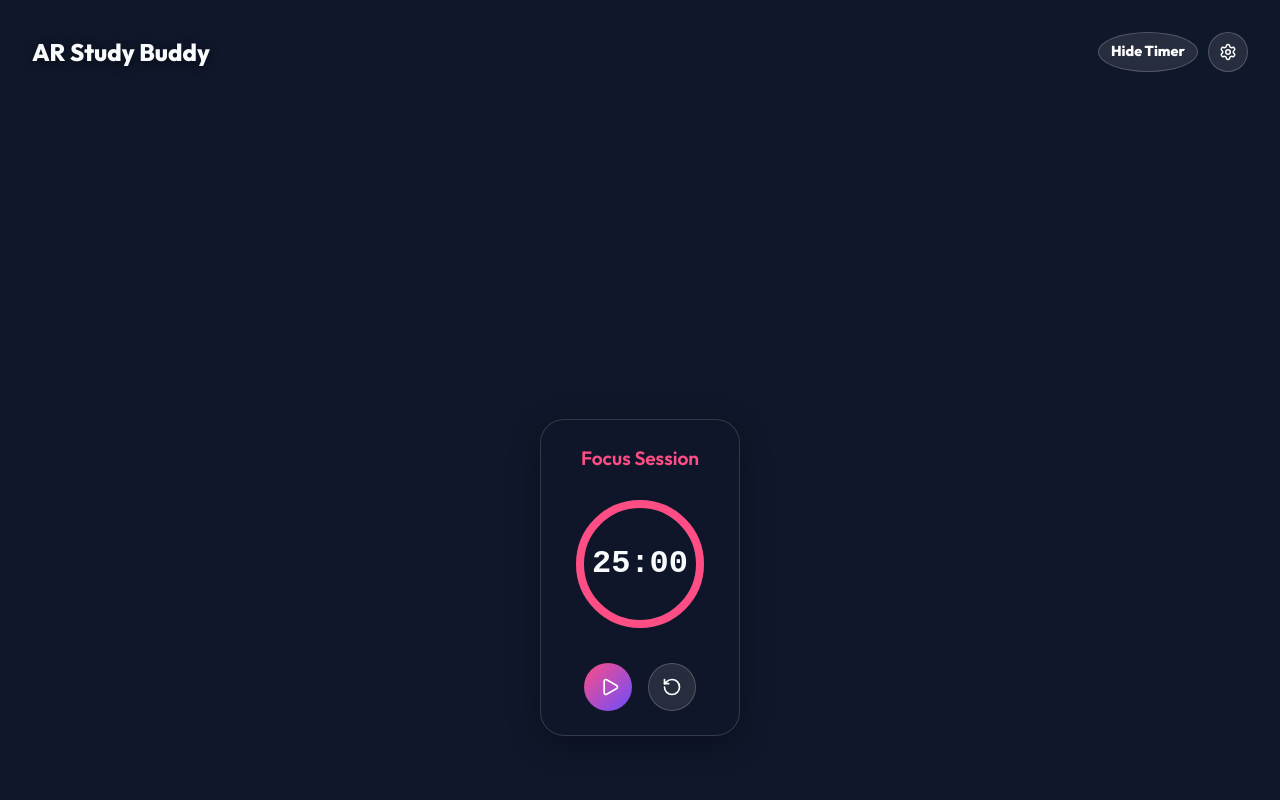
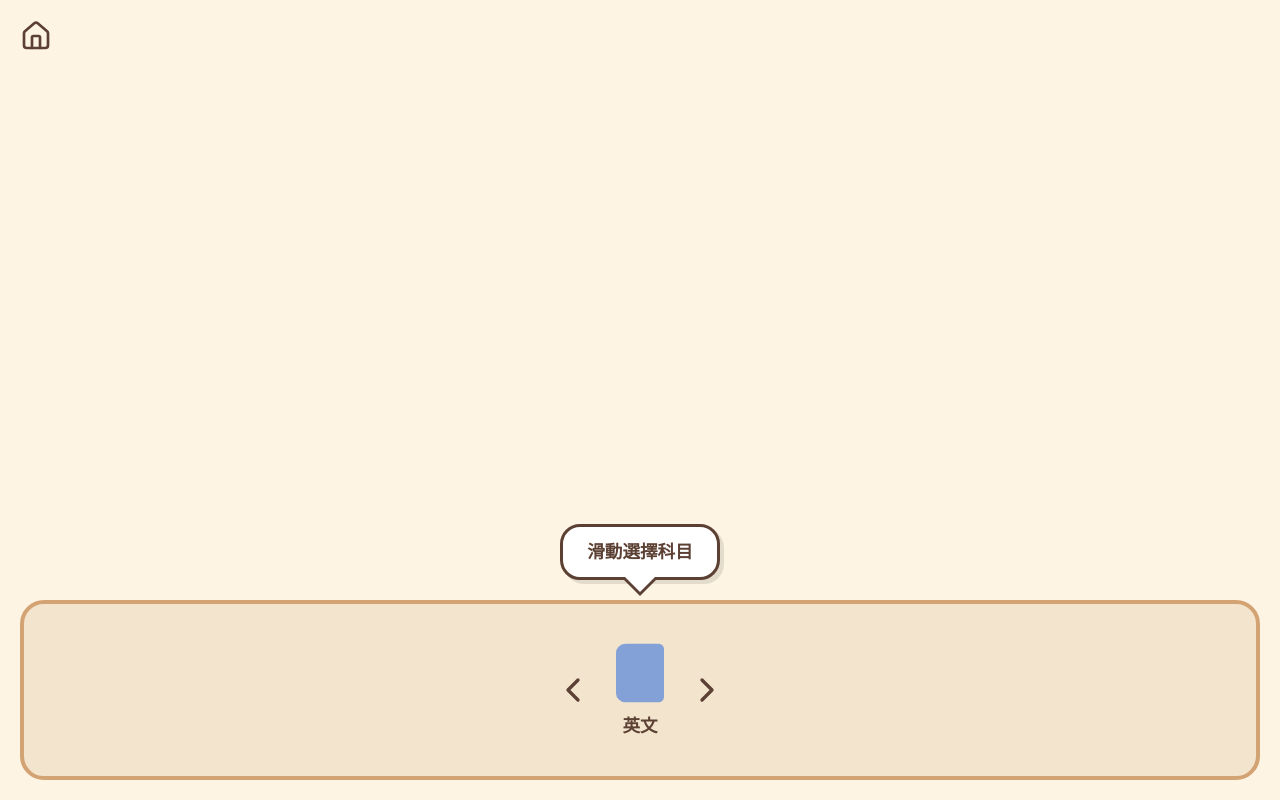
Before and after one commit to yo-yo0613/ar-project, a React (Vite) app: page / in a window 1280 px wide. Both pictures are taken after a click on the button "Start AR Camera". Built offline with nearby package versions, Linux system fonts and the light colour scheme.

Commit message:
feat: implement warm storybook UI flow, speech bubble and purple monster mascot expressions

```diff
--- a/src/components/OverlayUI.tsx
+++ b/src/components/OverlayUI.tsx
@@ -1,108 +1,128 @@
 import React, { useState } from 'react';
-import { PomodoroTimer } from './PomodoroTimer';
 import { useTimer } from '../context/TimerContext';
-import { Settings, X } from 'lucide-react';
+import { Home, ChevronLeft, ChevronRight, Book, Undo, Play, Pause } from 'lucide-react';
 
 export const OverlayUI: React.FC = () => {
-  const { workDuration, breakDuration, setWorkDuration, setBreakDuration, isActive, setAudioUrl } = useTimer();
-  const [showSettings, setShowSettings] = useState(false);
-  const [showTimer, setShowTimer] = useState(true);
+  const {
+    timeLeft,
+    isActive,
+    toggleTimer,
+    resetTimer,
+    appState,
+    setAppState,
+    subject,
+    setSubject,
+    feedCompanion
+  } = useTimer();
+
+  const subjects = ['國文', '英文', '數學', '自然', '社會'];
+  const subjectColors = ['#D97777', '#7799D9', '#77D988', '#D9D377', '#D9A177'];
+  const [subjectIndex, setSubjectIndex] = useState(1); // Default to 英文
+
+  const formatTime = (seconds: number) => {
+    const h = Math.floor(seconds / 3600);
+    const m = Math.floor((seconds % 3600) / 60);
+    const s = seconds % 60;
+    if (h > 0) {
+      return `${h.toString().padStart(2, '0')}:${m.toString().padStart(2, '0')}:${s.toString().padStart(2, '0')}`;
+    }
+    return `${m.toString().padStart(2, '0')}:${s.toString().padStart(2, '0')}`;
+  };
+
+  const getSpeechText = () => {
+    switch (appState) {
+      case 'selection': return '滑動選擇科目';
+      case 'ready': return '點擊下方按鈕開始計時';
+      case 'focusing':
+        return isActive ? '怎麼來看我啦~' : '你按了暫停，快回來專心！';
+      case 'completed': return '好棒！完成了！來跟我玩吧！';
+      case 'feeding': return '謝謝你陪我玩！\n(點擊BACK選擇其他科目)';
+      default: return '嗨！';
+    }
+  };
+
+  const nextSubject = () => setSubjectIndex((i) => (i + 1) % subjects.length);
+  const prevSubject = () => setSubjectIndex((i) => (i - 1 + subjects.length) % subjects.length);
 
   return (
-    <div className="ui-layer">
-      {/* Top Bar: Title & Settings toggle */}
+    <div className="ui-layer" style={{ padding: '20px 20px 0 20px', pointerEvents: 'none' }}>
+
+      {/* Top Bar */}
       <div style={{ display: 'flex', justifyContent: 'space-between', alignItems: 'center' }}>
-        <h1 style={{ fontSize: '1.5rem', fontWeight: 800, textShadow: '0 2px 10px rgba(0,0,0,0.5)' }}>
-          AR Study Buddy
-        </h1>
-        <div style={{ display: 'flex', gap: '10px' }}>
-          <button
-            className="glass-button"
-            onClick={() => setShowTimer(!showTimer)}
-            style={{ padding: '0 12px', height: '40px', fontSize: '0.9rem', fontWeight: 'bold' }}
-          >
-            {showTimer ? 'Hide Timer' : 'Show Timer'}
-          </button>
-          <button
-            className="glass-button"
-            onClick={() => setShowSettings(!showSettings)}
-            style={{ width: '40px', height: '40px' }}
-            disabled={isActive}
-            title={isActive ? "Pause timer to change settings" : "Settings"}
-          >
-            {showSettings ? <X size={18} /> : <Settings size={18} />}
-          </button>
+        <button className="icon-button" onClick={resetTimer} style={{ pointerEvents: 'auto' }}>
+          <Home size={32} color="#5C4033" />
+        </button>
+        <div style={{ fontSize: '1.2rem', fontWeight: 800, color: '#5C4033' }}>
+          {appState !== 'selection' ? subject : ''}
         </div>
       </div>
 
-      {/* Settings Modal (if open) */}
-      {showSettings && !isActive && (
-        <div className="glass-panel" style={{
-          position: 'absolute',
-          top: '80px',
-          right: '2rem',
-          padding: '20px',
-          width: '250px',
-          animation: 'pulse 0.3s ease-out'
-        }}>
-          <h3 style={{ marginBottom: '16px', fontSize: '1.1rem' }}>Settings</h3>
-          <div style={{ marginBottom: '12px' }}>
-            <label style={{ display: 'block', marginBottom: '8px', fontSize: '0.9rem', color: 'var(--text-muted)' }}>
-              Focus Duration (mins)
-            </label>
-            <input
-              type="number"
-              className="glass-input"
-              value={workDuration}
-              onChange={(e) => setWorkDuration(Number(e.target.value) || 25)}
-              min={1}
-              max={120}
-            />
+      {/* Center: Speech Bubble (appears above the panel) */}
+      <div style={{
+        flex: 1,
+        display: 'flex',
+        alignItems: 'flex-end',
+        justifyContent: 'center',
+        paddingBottom: '20px'
+      }}>
+        <div className="speech-bubble" style={{ pointerEvents: 'auto', textAlign: 'center', whiteSpace: 'pre-line' }}>
+          {getSpeechText()}
+        </div>
+      </div>
+
+      {/* Bottom Panel */}
+      <div className="panel" style={{
+        height: '180px',
+        pointerEvents: 'auto',
+        display: 'flex',
+        alignItems: 'center',
+        justifyContent: 'center',
+        marginBottom: '20px'
+      }}>
+
+        {appState === 'selection' && (
+          <div style={{ display: 'flex', alignItems: 'center', gap: '15px' }}>
+            <button className="icon-button" onClick={prevSubject}><ChevronLeft size={40}/></button>
+            <div style={{ display: 'flex', flexDirection: 'column', alignItems: 'center', cursor: 'pointer' }}
+                 onClick={() => { setSubject(subjects[subjectIndex]); setAppState('ready'); }}>
+              <Book size={64} color={subjectColors[subjectIndex]} fill={subjectColors[subjectIndex]} style={{ opacity: 0.9 }}/>
+              <span style={{ fontWeight: 800, marginTop: '8px', fontSize: '1.1rem' }}>{subjects[subjectIndex]}</span>
+            </div>
+            <button className="icon-button" onClick={nextSubject}><ChevronRight size={40}/></button>
           </div>
-          <div>
-            <label style={{ display: 'block', marginBottom: '8px', fontSize: '0.9rem', color: 'var(--text-muted)' }}>
-              Break Duration (mins)
-            </label>
-            <input
-              type="number"
-              className="glass-input"
-              value={breakDuration}
-              onChange={(e) => setBreakDuration(Number(e.target.value) || 5)}
-              min={1}
-              max={60}
-            />
+        )}
+
+        {appState === 'ready' && (
+          <div style={{ display: 'flex', alignItems: 'center', gap: '30px' }}>
+            <button className="icon-button" onClick={() => setAppState('selection')}><Undo size={32}/></button>
+            <button className="action-button" onClick={toggleTimer} style={{ width: '160px' }}>START</button>
           </div>
-          <div style={{ marginTop: '16px' }}>
-            <label style={{ display: 'block', marginBottom: '8px', fontSize: '0.9rem', color: 'var(--text-muted)' }}>
-              Custom Alarm Sound
-            </label>
-            <input
-              type="file"
-              accept="audio/*"
-              className="glass-input"
-              style={{ padding: '4px', fontSize: '0.8rem' }}
-              onChange={(e) => {
-                const file = e.target.files?.[0];
-                if (file) {
-                  const url = URL.createObjectURL(file);
-                  setAudioUrl(url);
-                }
-              }}
-            />
+        )}
+
+        {appState === 'focusing' && (
+          <div style={{ display: 'flex', alignItems: 'center', gap: '30px' }}>
+            <button className="icon-button" onClick={resetTimer}><Undo size={32}/></button>
+            <div style={{ fontSize: '2.5rem', fontWeight: 800, width: '150px', textAlign: 'center' }}>
+              {formatTime(timeLeft)}
+            </div>
+            <button className="icon-button" onClick={toggleTimer}>
+              {isActive ? <Pause size={36} fill="#5C4033"/> : <Play size={36} fill="#5C4033"/>}
+            </button>
           </div>
-        </div>
-      )}
+        )}
 
-      {/* Bottom Area: Timer */}
-      <div style={{
-        alignSelf: 'center',
-        marginBottom: '2rem',
-        transition: 'all 0.3s cubic-bezier(0.25, 0.8, 0.25, 1)',
-        opacity: showTimer ? 1 : 0,
-        transform: showTimer ? 'translateY(0)' : 'translateY(50px)',
-        pointerEvents: showTimer ? 'auto' : 'none'
-      }}>
-        <PomodoroTimer />
+        {appState === 'completed' && (
+          <div style={{ display: 'flex', alignItems: 'center', gap: '30px', flexDirection: 'column' }}>
+             <button className="action-button" onClick={feedCompanion} style={{ width: '160px' }}>餵食</button>
+          </div>
+        )}
+
+        {appState === 'feeding' && (
+          <div style={{ display: 'flex', alignItems: 'center', gap: '30px' }}>
+            <button className="action-button" onClick={resetTimer} style={{ width: '160px', background: '#D4A373' }}>BACK</button>
+          </div>
+        )}
+
       </div>
     </div>
   );
--- a/src/context/TimerContext.tsx
+++ b/src/context/TimerContext.tsx
@@ -2,6 +2,8 @@ import { createContext, useContext, useState, useEffect, useRef } from 'react';
 import type { ReactNode } from 'react';
 
 type TimerMode = 'work' | 'break';
+export type AppState = 'selection' | 'ready' | 'focusing' | 'completed' | 'feeding';
+export type CompanionState = 'idle' | 'sad' | 'angry' | 'happy';
 
 interface TimerContextType {
   timeLeft: number;
@@ -16,9 +18,16 @@ interface TimerContextType {
   setWorkDuration: (mins: number) => void;
   setBreakDuration: (mins: number) => void;
   setMode: (mode: TimerMode) => void;
-  companionState: 'idle' | 'happy' | 'focus';
-  setCompanionState: (state: 'idle' | 'happy' | 'focus') => void;
+  companionState: CompanionState;
+  setCompanionState: (state: CompanionState) => void;
   triggerCompanionReaction: () => void;
+
+  // New App Flow States
+  appState: AppState;
+  setAppState: (state: AppState) => void;
+  subject: string;
+  setSubject: (subject: string) => void;
+  feedCompanion: () => void;
 }
 
 const TimerContext = createContext<TimerContextType | undefined>(undefined);
@@ -29,7 +38,12 @@ export const TimerProvider: React.FC<{ children: ReactNode }> = ({ children }) =
   const [timeLeft, setTimeLeft] = useState(workDuration * 60);
   const [isActive, setIsActive] = useState(false);
   const [mode, setMode] = useState<TimerMode>('work');
-  const [companionState, setCompanionState] = useState<'idle' | 'happy' | 'focus'>('idle');
+
+  // New App Flow
+  const [appState, setAppState] = useState<AppState>('selection');
+  const [subject, setSubject] = useState<string>('英文');
+  const [companionState, setCompanionState] = useState<CompanionState>('idle');
+
   const [audioUrl, setAudioUrl] = useState<string>('https://actions.google.com/sounds/v1/alarms/beep_short.ogg');
 
   const targetEndTime = useRef<number | null>(null);
@@ -48,24 +62,28 @@ export const TimerProvider: React.FC<{ children: ReactNode }> = ({ children }) =
 
   // Triggered when user pokes the companion
   const triggerCompanionReaction = () => {
-    setCompanionState('happy');
-    setTimeout(() => {
-      setCompanionState(isActive ? 'focus' : 'idle');
-    }, 2000);
+    if (appState === 'focusing') {
+      setCompanionState('happy');
+      setTimeout(() => {
+        setCompanionState(isActive ? 'sad' : 'angry');
+      }, 2000);
+    }
   };
 
   // Reset timer when duration or mode changes (if not active)
   useEffect(() => {
-    if (!isActive) {
+    if (!isActive && appState !== 'completed' && appState !== 'feeding') {
       setTimeLeft(mode === 'work' ? workDuration * 60 : breakDuration * 60);
     }
-  }, [workDuration, breakDuration, mode, isActive]);
+  }, [workDuration, breakDuration, mode, isActive, appState]);
 
   useEffect(() => {
     let interval: number | undefined;
 
     if (isActive && targetEndTime.current !== null) {
-      setCompanionState('focus');
+      // During active focus
+      setAppState('focusing');
+      setCompanionState('sad'); // "專注疲累"
 
       interval = window.setInterval(() => {
         const now = Date.now();
@@ -76,14 +94,15 @@ export const TimerProvider: React.FC<{ children: ReactNode }> = ({ children }) =
           // Timer finished!
           setIsActive(false);
           targetEndTime.current = null;
-          setCompanionState('happy');
+          setAppState('completed');
+          setCompanionState('happy'); // "完成開心"
 
           // Play Audio
           if (audioRef.current) {
             audioRef.current.play().catch(e => console.log('Audio play failed:', e));
           }
 
-          // Show Notification (Native Mobile Style via Service Worker)
+          // Show Notification
           const title = mode === 'work' ? 'Focus Session Complete!' : 'Break Time Over!';
           const body = mode === 'work' ? 'Great job! Time for a break.' : 'Ready to focus again?';
 
@@ -92,38 +111,30 @@ export const TimerProvider: React.FC<{ children: ReactNode }> = ({ children }) =
               navigator.serviceWorker.ready.then(registration => {
                 registration.showNotification(title, {
                   body,
-                  icon: '/companion_happy.png',
+                  icon: '/monster_happy.png',
                   vibrate: [200, 100, 200, 100, 200, 100, 200]
                 } as any);
               }).catch(() => {
-                // Fallback if SW is not ready
-                new Notification(title, { body, icon: '/companion_happy.png' });
+                new Notification(title, { body, icon: '/monster_happy.png' });
               });
             } else {
-              new Notification(title, { body, icon: '/companion_happy.png' });
+              new Notification(title, { body, icon: '/monster_happy.png' });
             }
-          } else {
-            alert(`${title}\n${body}`); // Fallback
           }
-
-          // Switch modes automatically
-          setTimeout(() => {
-            setMode(prev => prev === 'work' ? 'break' : 'work');
-          }, 3000);
         }
-      }, 200); // Check frequently (5 times a second)
-    } else if (!isActive) {
-      setCompanionState('idle');
+      }, 200);
+    } else if (!isActive && appState === 'focusing') {
+      // Paused state
+      setCompanionState('angry'); // "生氣/暫停中"
       targetEndTime.current = null;
     }
 
     return () => {
       if (interval) clearInterval(interval);
     };
-  }, [isActive, mode]);
+  }, [isActive, mode, appState]);
 
   const toggleTimer = async () => {
-    // iOS Safari requires permission request to be triggered by a user action
     if ('Notification' in window && Notification.permission !== 'granted' && Notification.permission !== 'denied') {
       await Notification.requestPermission();
     }
@@ -131,8 +142,8 @@ export const TimerProvider: React.FC<{ children: ReactNode }> = ({ children }) =
     if (!isActive) {
       // Starting the timer
       targetEndTime.current = Date.now() + timeLeft * 1000;
+      setAppState('focusing');
 
-      // Pre-load audio to bypass iOS audio restrictions
       if (audioRef.current) {
         audioRef.current.load();
       }
@@ -146,7 +157,14 @@ export const TimerProvider: React.FC<{ children: ReactNode }> = ({ children }) =
   const resetTimer = () => {
     setIsActive(false);
     targetEndTime.current = null;
+    setAppState('selection');
+    setCompanionState('idle');
     setTimeLeft(mode === 'work' ? workDuration * 60 : breakDuration * 60);
+  };
+
+  const feedCompanion = () => {
+    setAppState('feeding');
+    setCompanionState('happy');
   };
 
   return (
@@ -165,7 +183,12 @@ export const TimerProvider: React.FC<{ children: ReactNode }> = ({ children }) =
       setMode,
       companionState,
       setCompanionState,
-      triggerCompanionReaction
+      triggerCompanionReaction,
+      appState,
+      setAppState,
+      subject,
+      setSubject,
+      feedCompanion
     }}>
       {children}
     </TimerContext.Provider>
--- a/src/index.css
+++ b/src/index.css
@@ -5,14 +5,15 @@
 @tailwind utilities;
 
 :root {
-  --primary: #FF4D85;
-  --secondary: #6B4DFF;
-  --bg-dark: #0F172A;
-  --glass-bg: rgba(15, 23, 42, 0.4);
-  --glass-border: rgba(255, 255, 255, 0.15);
-  --glass-shadow: 0 8px 32px 0 rgba(0, 0, 0, 0.3);
-  --text-main: #F8FAFC;
-  --text-muted: #94A3B8;
+  --primary: #B88655;       /* Warm brown for buttons and active states */
+  --primary-light: #D4A373; /* Lighter brown for hovers */
+  --bg-main: #FDF4E3;       /* Very light warm background */
+  --bg-panel: #F2E4CD;      /* Beige for the bottom panel */
+  --text-main: #5C4033;     /* Dark brown for text */
+  --text-muted: #8B6B52;    /* Medium brown for less important text */
+  --glass-bg: rgba(242, 228, 205, 0.9);
+  --glass-border: rgba(184, 134, 85, 0.3);
+  --glass-shadow: 0 4px 20px rgba(92, 64, 51, 0.15);
 }
 
 * {
@@ -23,7 +24,7 @@
 
 body {
   font-family: 'Outfit', sans-serif;
-  background-color: var(--bg-dark);
+  background-color: var(--bg-main);
   color: var(--text-main);
   overflow: hidden; /* Prevent scrolling in AR view */
   -webkit-font-smoothing: antialiased;
@@ -35,55 +36,61 @@ body {
   position: relative;
 }
 
-/* Glassmorphism Utilities */
-.glass-panel {
-  background: var(--glass-bg);
-  backdrop-filter: blur(16px);
-  -webkit-backdrop-filter: blur(16px);
-  border: 1px solid var(--glass-border);
-  box-shadow: var(--glass-shadow);
+/* New UI Styles */
+.panel {
+  background: var(--bg-panel);
+  border: 4px solid var(--primary-light);
   border-radius: 24px;
 }
 
-.glass-button {
-  background: rgba(255, 255, 255, 0.1);
-  backdrop-filter: blur(8px);
-  border: 1px solid rgba(255, 255, 255, 0.2);
+.action-button {
+  background: var(--primary);
   color: white;
-  border-radius: 50%;
+  border-radius: 999px;
+  padding: 12px 32px;
+  font-weight: 800;
+  font-size: 1.25rem;
+  letter-spacing: 2px;
+  border: none;
   cursor: pointer;
-  transition: all 0.3s cubic-bezier(0.25, 0.8, 0.25, 1);
+  box-shadow: 0 4px 0 var(--text-muted);
+  transition: all 0.1s ease;
   display: flex;
   align-items: center;
   justify-content: center;
 }
 
-.glass-button:hover {
-  background: rgba(255, 255, 255, 0.2);
-  transform: scale(1.05) translateY(-2px);
-  box-shadow: 0 4px 15px rgba(255, 77, 133, 0.3);
-  border-color: var(--primary);
+.action-button:active {
+  transform: translateY(4px);
+  box-shadow: 0 0 0 var(--text-muted);
 }
 
-.glass-button:active {
-  transform: scale(0.95);
+.action-button:hover {
+  background: var(--primary-light);
 }
 
-.glass-button.primary {
-  background: linear-gradient(135deg, var(--primary), var(--secondary));
+.icon-button {
+  background: transparent;
+  color: var(--text-main);
   border: none;
+  cursor: pointer;
+  display: flex;
+  align-items: center;
+  justify-content: center;
+  font-size: 1.5rem;
+  transition: transform 0.2s ease;
 }
 
-.glass-button.primary:hover {
-  box-shadow: 0 0 20px rgba(255, 77, 133, 0.6);
+.icon-button:active {
+  transform: scale(0.9);
 }
 
 /* Input Fields */
-.glass-input {
-  background: rgba(0, 0, 0, 0.2);
-  border: 1px solid var(--glass-border);
+.warm-input {
+  background: white;
+  border: 2px solid var(--primary-light);
   border-radius: 12px;
-  color: white;
+  color: var(--text-main);
   padding: 8px 12px;
   font-family: 'Outfit', sans-serif;
   font-size: 1rem;
@@ -91,10 +98,43 @@ body {
   transition: all 0.3s ease;
 }
 
-.glass-input:focus {
+.warm-input:focus {
   outline: none;
   border-color: var(--primary);
-  box-shadow: 0 0 10px rgba(255, 77, 133, 0.3);
+}
+
+/* Speech Bubble */
+.speech-bubble {
+  background: white;
+  border: 3px solid var(--text-main);
+  border-radius: 20px;
+  padding: 12px 24px;
+  position: relative;
+  font-weight: 800;
+  color: var(--text-main);
+  font-size: 1.1rem;
+  box-shadow: 4px 4px 0 rgba(0,0,0,0.1);
+}
+.speech-bubble::after {
+  content: '';
+  position: absolute;
+  bottom: -15px;
+  left: 50%;
+  transform: translateX(-50%);
+  border-width: 15px 15px 0;
+  border-style: solid;
+  border-color: white transparent transparent transparent;
+  z-index: 1;
+}
+.speech-bubble::before {
+  content: '';
+  position: absolute;
+  bottom: -19px;
+  left: 50%;
+  transform: translateX(-50%);
+  border-width: 17px 17px 0;
+  border-style: solid;
+  border-color: var(--text-main) transparent transparent transparent;
 }
 
 /* Animations */
```
Also changed, not shown: src/components/ARSceneAFrame.tsx (+4 -3 lines).
